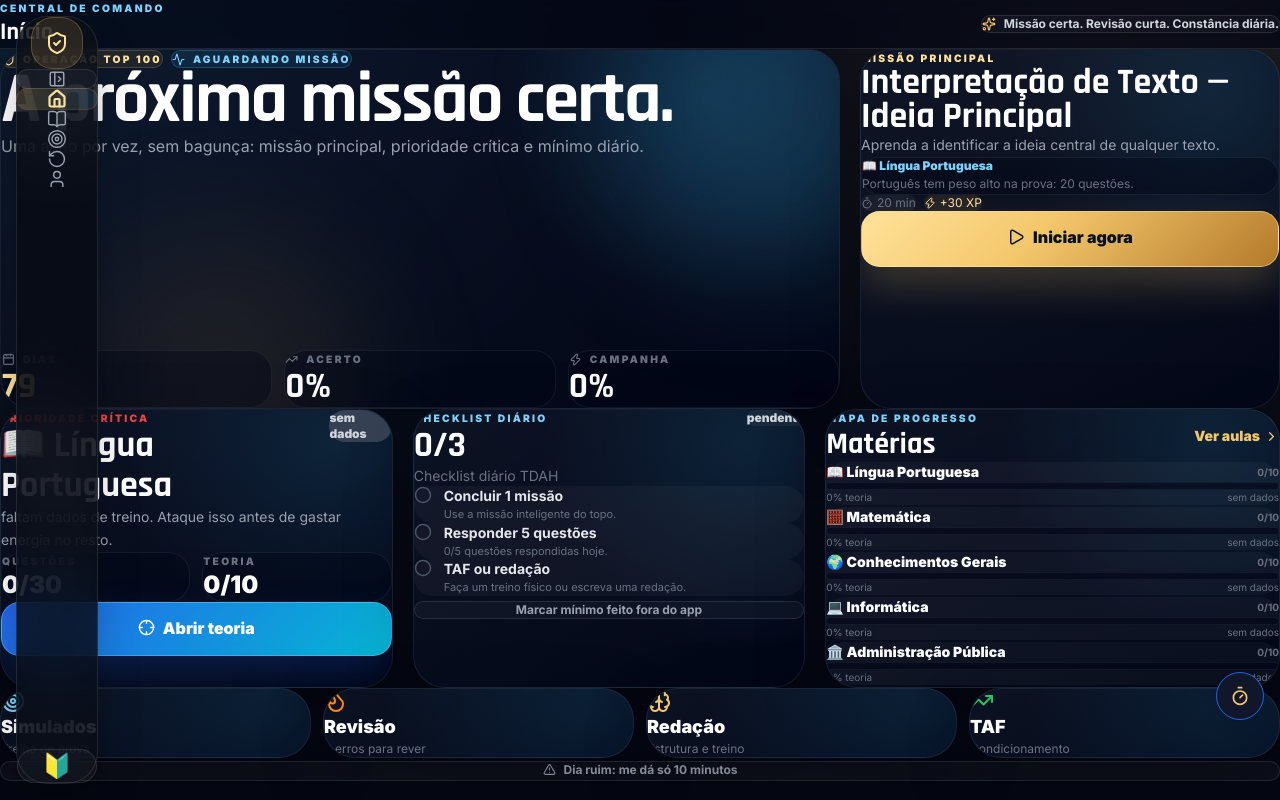
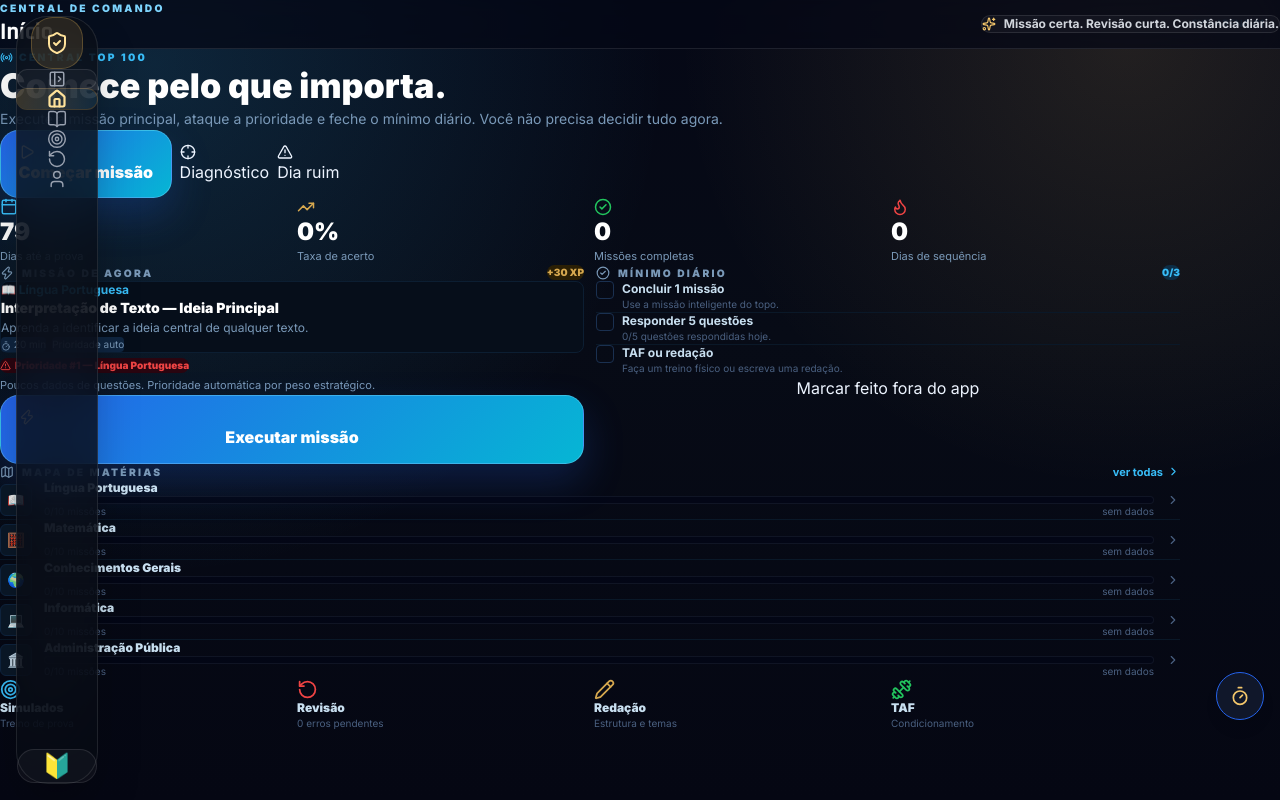
Before and after one commit to wesley956/pm26, a React (Vite) app: page / in a window 1280 px wide. Built offline with nearby package versions, Linux system fonts and the light colour scheme.

Commit message:
Adopt compact cyber admin dashboard style

```diff
--- a/src/components/Dashboard.tsx
+++ b/src/components/Dashboard.tsx
@@ -18,9 +18,12 @@ import {
   BookOpen,
   TrendingUp,
   Crosshair,
-  ShieldCheck,
-  Activity,
-  Brain,
+  Radio,
+  Map,
+  RotateCcw,
+  Pencil,
+  Dumbbell,
+  HelpCircle,
 } from 'lucide-react';
 
 export default function Dashboard({ onNavigate }: { onNavigate: (tab: string, data?: any) => void }) {
@@ -56,10 +59,10 @@ export default function Dashboard({ onNavigate }: { onNavigate: (tab: string, da
     const priorityScore = lowPracticePenalty + lowAccuracyPenalty + missionPenalty + strategicWeight;
 
     const reason =
-      total < 5 ? 'faltam dados de treino' :
-      pct < 60 ? 'acerto baixo para top 100' :
-      missionProgress < sub.missions.length ? 'teoria premium pendente' :
-      'manter revisão';
+      total < 5 ? 'Poucos dados de questões. Prioridade automática por peso estratégico.' :
+      pct < 60 ? 'Acerto baixo para top 100. Reforce teoria e questões.' :
+      missionProgress < sub.missions.length ? 'Teoria premium ainda precisa ser concluída.' :
+      'Manter revisão curta para não perder desempenho.';
 
     const action =
       missionProgress < sub.missions.length ? 'Abrir teoria' :
@@ -73,8 +76,6 @@ export default function Dashboard({ onNavigate }: { onNavigate: (tab: string, da
 
   const today = new Date().toISOString().slice(0, 10);
   const studiedToday = profile.lastStudyDate === today;
-  const totalMissions = subjects.reduce((sum, sub) => sum + sub.missions.length, 0);
-  const campaignPct = Math.round((completedCount / totalMissions) * 100);
 
   const navigateToAction = (useBadDayMode = false) => {
     const action = useBadDayMode
@@ -97,201 +98,158 @@ export default function Dashboard({ onNavigate }: { onNavigate: (tab: string, da
   };
 
   return (
-    <div className="space-y-5">
-      <section className="grid gap-5 xl:grid-cols-[minmax(0,1.6fr)_minmax(360px,0.8fr)]">
-        <div className="bento-card min-h-[360px] p-5 md:p-7">
-          <div className="absolute -right-24 -top-24 h-80 w-80 rounded-full bg-pm-400/18 blur-3xl" />
-          <div className="absolute -bottom-28 left-20 h-72 w-72 rounded-full bg-gold-500/10 blur-3xl" />
+    <div className="mx-auto max-w-[1180px] space-y-3">
+      <section className="cyber-card p-5">
+        <div className="absolute right-4 top-4 hidden text-[10px] text-pm-400/50 counter md:block">SYS-ARENA-01</div>
 
-          <div className="relative flex h-full flex-col justify-between gap-8">
-            <div>
-              <div className="mb-5 flex flex-wrap items-center gap-2">
-                <span className="inline-flex items-center gap-2 rounded-full border border-gold-500/24 bg-gold-500/10 px-3 py-1 kicker text-gold-300">
-                  <ShieldCheck size={13} />
-                  Operação Top 100
-                </span>
+        <div className="mb-2 flex items-center gap-1.5 kicker text-pm-400">
+          <Radio size={13} />
+          Central Top 100
+        </div>
 
-                <span className={`inline-flex items-center gap-2 rounded-full border px-3 py-1 kicker ${
-                  studiedToday ? 'border-success/30 bg-success/10 text-success' : 'border-pm-400/25 bg-pm-400/10 text-pm-300'
-                }`}>
-                  <Activity size={13} />
-                  {studiedToday ? 'mínimo iniciado' : 'aguardando missão'}
+        <h1 className="max-w-2xl text-[28px] font-black leading-tight text-white md:text-[34px]">
+          {studiedToday ? 'Missão em andamento.' : 'Comece pelo que importa.'}
+        </h1>
+
+        <p className="mt-2 max-w-3xl text-[13px] leading-relaxed text-[#7a99b8] md:text-sm">
+          Execute a missão principal, ataque a prioridade e feche o mínimo diário. Você não precisa decidir tudo agora.
+        </p>
+
+        <div className="mt-4 flex flex-wrap gap-2">
+          <button className="btn-primary" onClick={() => navigateToAction(false)}>
+            <Play size={16} />
+            Começar missão
+          </button>
+          <button className="btn-ghost" onClick={() => onNavigate('profile')}>
+            <Crosshair size={16} />
+            Diagnóstico
+          </button>
+          {!studiedToday && (
+            <button className="btn-ghost hover:!border-danger hover:!text-danger" onClick={() => navigateToAction(true)}>
+              <AlertTriangle size={16} />
+              Dia ruim
+            </button>
+          )}
+        </div>
+      </section>
+
+      <section className="grid gap-2 md:grid-cols-4">
+        <div className="cyber-card p-3">
+          <Calendar size={18} className="mb-2 text-pm-400" />
+          <p className="counter text-2xl font-black text-white">{deadline.daysLeft}</p>
+          <p className="text-[11px] text-[#7a99b8]">Dias até a prova</p>
+        </div>
+        <div className="cyber-card p-3">
+          <TrendingUp size={18} className="mb-2 text-gold-500" />
+          <p className="counter text-2xl font-black text-white">{accuracy}%</p>
+          <p className="text-[11px] text-[#7a99b8]">Taxa de acerto</p>
+        </div>
+        <div className="cyber-card p-3">
+          <CheckCircle2 size={18} className="mb-2 text-success" />
+          <p className="counter text-2xl font-black text-white">{completedCount}</p>
+          <p className="text-[11px] text-[#7a99b8]">Missões completas</p>
+        </div>
+        <div className="cyber-card p-3">
+          <Flame size={18} className="mb-2 text-danger" />
+          <p className="counter text-2xl font-black text-white">{profile.streak}</p>
+          <p className="text-[11px] text-[#7a99b8]">Dias de sequência</p>
+        </div>
+      </section>
+
+      <section className="grid gap-3 lg:grid-cols-2">
+        <div className="panel">
+          <div className="mb-3 flex items-center justify-between">
+            <div className="flex items-center gap-2 kicker text-[#7a99b8]">
+              <Zap size={14} />
+              Missão de agora
+            </div>
+            <span className="rounded-full bg-[#2a1f05] px-2 py-1 text-[10px] font-black text-gold-500 counter">
+              +{smartAction.xpReward} XP
             </span>
           </div>
 
-              <h1 className="max-w-4xl font-[Rajdhani,sans-serif] text-5xl font-black leading-[0.9] tracking-tight text-white md:text-7xl">
-                {studiedToday ? 'Mantenha o avanço.' : 'A próxima missão certa.'}
-              </h1>
+          <div className="mb-3 rounded-lg border border-[#0c1e32] bg-[#060e1a] p-3">
+            <p className="mb-1 text-xs font-bold text-pm-400">{smartAction.subjectIcon} {smartAction.subjectLabel}</p>
+            <p className="text-sm font-black text-white">{smartAction.title}</p>
+            <p className="mt-1 text-xs leading-relaxed text-[#7a99b8]">{smartAction.summary}</p>
 
-              <p className="mt-5 max-w-2xl text-base leading-relaxed text-gray-400">
-                Uma ação por vez, sem bagunça: missão principal, prioridade crítica e mínimo diário.
-              </p>
-            </div>
-
-            <div className="grid gap-3 md:grid-cols-3">
-              <div className="soft-panel p-4">
-                <p className="flex items-center gap-2 kicker text-gray-500">
-                  <Calendar size={13} /> Dias
-                </p>
-                <p className="mt-2 font-[Rajdhani,sans-serif] text-4xl font-black text-gold-300">{deadline.daysLeft}</p>
-              </div>
-
-              <div className="soft-panel p-4">
-                <p className="flex items-center gap-2 kicker text-gray-500">
-                  <TrendingUp size={13} /> Acerto
-                </p>
-                <p className="mt-2 font-[Rajdhani,sans-serif] text-4xl font-black text-white">{accuracy}%</p>
-              </div>
-
-              <div className="soft-panel p-4">
-                <p className="flex items-center gap-2 kicker text-gray-500">
-                  <Zap size={13} /> Campanha
-                </p>
-                <p className="mt-2 font-[Rajdhani,sans-serif] text-4xl font-black text-white">{campaignPct}%</p>
-              </div>
-            </div>
+            <div className="mt-2 flex flex-wrap gap-1.5">
+              <span className="rounded bg-[#0f2540] px-2 py-1 text-[10px] text-[#7a99b8] counter">
+                <Timer size={10} className="mr-1 inline" /> {smartAction.minutes} min
+              </span>
+              <span className="rounded bg-[#0f2540] px-2 py-1 text-[10px] text-[#7a99b8] counter">
+                Prioridade auto
+              </span>
             </div>
           </div>
 
-        <div className="bento-card p-5">
-          <p className="kicker text-gold-300">Missão principal</p>
+          {topPriority && (
+            <>
+              <div className="mb-1 inline-flex items-center gap-1 rounded-full bg-[#2a0510] px-2 py-1 text-[10px] font-black text-danger counter">
+                <AlertTriangle size={11} />
+                Prioridade #1 — {topPriority.name}
+              </div>
+              <p className="mb-3 text-[11px] leading-relaxed text-[#7a99b8]">{topPriority.reason}</p>
+            </>
+          )}
 
-          <h2 className="mt-4 font-[Rajdhani,sans-serif] text-4xl font-black leading-[0.95] text-white">
-            {smartAction.title}
-          </h2>
-
-          <p className="mt-3 text-sm leading-relaxed text-gray-400">{smartAction.summary}</p>
-
-          <div className="soft-panel mt-5 p-4">
-            <p className="text-xs font-black text-pm-300">
-              {smartAction.subjectIcon ? `${smartAction.subjectIcon} ` : '🧭 '}
-              {smartAction.subjectLabel ?? 'Plano automático'}
-            </p>
-            <p className="mt-2 text-xs leading-relaxed text-gray-500">{smartAction.reason}</p>
+          <button className="btn-primary w-full" onClick={() => navigateToAction(false)}>
+            <Zap size={16} />
+            Executar missão
+          </button>
         </div>
 
-          <div className="mt-5 flex flex-wrap items-center gap-2 text-xs text-gray-500">
-            <span className="inline-flex items-center gap-1 rounded-full bg-white/[0.05] px-3 py-1">
-              <Timer size={12} /> {smartAction.minutes} min
-            </span>
-            <span className="inline-flex items-center gap-1 rounded-full bg-gold-500/10 px-3 py-1 text-gold-300">
-              <Zap size={12} /> +{smartAction.xpReward} XP
+        <div className="panel">
+          <div className="mb-3 flex items-center justify-between">
+            <div className="flex items-center gap-2 kicker text-[#7a99b8]">
+              <CheckCircle2 size={14} />
+              Mínimo diário
+            </div>
+            <span className="rounded-full bg-[#0d2d45] px-2 py-1 text-[10px] font-black text-pm-400 counter">
+              {dailyChecklist.completedCount}/{dailyChecklist.totalCount}
             </span>
           </div>
 
-          <button onClick={() => navigateToAction(false)} className="btn-gold mt-6 w-full">
-            <span className="inline-flex items-center justify-center gap-2">
-              <Play size={18} />
-              Iniciar agora
-            </span>
-          </button>
-        </div>
-      </section>
-
-      <section className="grid gap-5 xl:grid-cols-[0.95fr_0.95fr_1.1fr]">
-        {topPriority && (
-          <div className="bento-card p-5">
-            <div className="flex items-start justify-between gap-3">
           <div>
-                <p className="kicker text-danger">Prioridade crítica</p>
-                <h2 className="mt-3 font-[Rajdhani,sans-serif] text-4xl font-black text-white">
-                  {topPriority.icon} {topPriority.name}
-                </h2>
+            {dailyChecklist.items.map(item => (
+              <div key={item.id} className="flex items-start gap-2 border-b border-[#0a1828] py-2 last:border-b-0">
+                <div className={`mt-0.5 flex h-[18px] w-[18px] shrink-0 items-center justify-center rounded border ${
+                  item.done ? 'border-success bg-success' : 'border-[#1a3050]'
+                }`}>
+                  {item.done && <CheckCircle2 size={12} className="text-[#04080f]" />}
                 </div>
 
-              <span className={`rounded-full px-3 py-1 text-xs font-black ${
-                topPriority.total === 0 ? 'bg-gray-700 text-gray-300' :
-                topPriority.pct >= 75 ? 'bg-success/15 text-success' :
-                topPriority.pct >= 60 ? 'bg-gold-500/15 text-gold-400' :
-                'bg-danger/15 text-danger'
-              }`}>
-                {topPriority.total > 0 ? `${topPriority.pct}%` : 'sem dados'}
-              </span>
-            </div>
-
-            <p className="mt-3 text-sm leading-relaxed text-gray-400">
-              {topPriority.reason}. Ataque isso antes de gastar energia no resto.
-            </p>
-
-            <div className="mt-5 grid grid-cols-2 gap-3">
-              <div className="soft-panel p-4">
-                <p className="kicker text-gray-500">Questões</p>
-                <p className="mt-1 text-2xl font-black text-white">{topPriority.total}/{topPriority.questionCount}</p>
-              </div>
-
-              <div className="soft-panel p-4">
-                <p className="kicker text-gray-500">Teoria</p>
-                <p className="mt-1 text-2xl font-black text-white">{topPriority.missionProgress}/{topPriority.missions.length}</p>
-              </div>
-            </div>
-
-            <button onClick={() => onNavigate('subject', { subjectId: topPriority.id })} className="btn-primary mt-5 w-full">
-              <span className="inline-flex items-center justify-center gap-2">
-                <Crosshair size={17} />
-                {topPriority.action}
-              </span>
-            </button>
-          </div>
-        )}
-
-        <div className="bento-card p-5">
-          <div className="flex items-start justify-between gap-3">
                 <div>
-              <p className="kicker text-pm-300">Checklist diário</p>
-              <h2 className="mt-3 font-[Rajdhani,sans-serif] text-4xl font-black text-white">
-                {dailyChecklist.completedCount}/{dailyChecklist.totalCount}
-              </h2>
-            </div>
-
-            <span className={`rounded-full px-3 py-1 text-xs font-black ${
-              dailyChecklist.isComplete ? 'bg-success/15 text-success' : 'bg-white/5 text-gray-300'
-            }`}>
-              {dailyChecklist.isComplete ? 'feito' : 'pendente'}
-            </span>
-          </div>
-
-          <p className="mt-2 text-sm text-gray-500">{dailyChecklist.title}</p>
-
-          <div className="mt-5 space-y-2">
-            {dailyChecklist.items.map(item => (
-              <div key={item.id} className="flex items-start gap-3 rounded-[1.25rem] bg-white/[0.035] p-3">
-                {item.done ? (
-                  <CheckCircle2 size={18} className="mt-0.5 shrink-0 text-success" />
-                ) : (
-                  <Circle size={18} className="mt-0.5 shrink-0 text-gray-600" />
-                )}
-
-                <div>
-                  <p className={`text-sm font-bold ${item.done ? 'text-gray-500 line-through' : 'text-gray-200'}`}>
+                  <p className={`text-xs font-bold ${item.done ? 'text-[#4a6080] line-through' : 'text-[#c8dff0]'}`}>
                     {item.label}
                   </p>
-                  <p className="text-[11px] text-gray-500">{item.hint}</p>
+                  <p className="mt-0.5 text-[10px] text-[#4a6080] counter">{item.hint}</p>
                 </div>
               </div>
             ))}
           </div>
 
           {!dailyChecklist.isComplete && (
-            <button onClick={markDailyMinimumDone} className="mt-5 w-full rounded-[1.25rem] border border-white/10 bg-white/[0.035] py-3 text-xs font-bold text-gray-400 hover:text-gold-400">
-              Marcar mínimo feito fora do app
+            <button className="btn-ghost mt-3 w-full" onClick={markDailyMinimumDone}>
+              Marcar feito fora do app
             </button>
           )}
         </div>
+      </section>
 
-        <div className="bento-card p-5">
-          <div className="mb-4 flex items-center justify-between gap-3">
-            <div>
-              <p className="kicker text-pm-300">Mapa de progresso</p>
-              <h2 className="mt-1 font-[Rajdhani,sans-serif] text-3xl font-black text-white">Matérias</h2>
+      <section className="panel">
+        <div className="mb-3 flex items-center justify-between">
+          <div className="flex items-center gap-2 kicker text-[#7a99b8]">
+            <Map size={14} />
+            Mapa de matérias
           </div>
-
-            <button onClick={() => onNavigate('subjects')} className="inline-flex items-center gap-1 text-sm font-black text-gold-400 hover:text-gold-300">
-              Ver aulas
-              <ChevronRight size={15} />
+          <button className="flex items-center gap-1 text-[11px] font-bold text-pm-400 counter" onClick={() => onNavigate('subjects')}>
+            ver todas
+            <ChevronRight size={13} />
           </button>
         </div>
 
-          <div className="space-y-3">
+        <div>
           {subjects.map(sub => {
             const prog = getSubjectProgress(sub.id, profile.completedMissions);
             const pct = Math.round((prog / sub.missions.length) * 100);
@@ -301,62 +259,55 @@ export default function Dashboard({ onNavigate }: { onNavigate: (tab: string, da
               <button
                 key={sub.id}
                 onClick={() => onNavigate('subject', { subjectId: sub.id })}
-                  className="w-full rounded-[1.2rem] bg-white/[0.035] p-3 text-left transition hover:bg-white/[0.055]"
+                className="flex w-full items-center gap-3 border-b border-[#0a1828] py-2.5 text-left transition hover:pl-1 last:border-b-0"
               >
-                  <div className="flex items-center justify-between gap-2">
-                    <p className="text-sm font-black text-white">{sub.icon} {sub.name}</p>
-                    <span className="text-[10px] font-bold text-gray-500">{prog}/{sub.missions.length}</span>
+                <div className="flex h-8 w-8 shrink-0 items-center justify-center rounded-md border border-[#0f2540] bg-[#0a1828] text-sm">
+                  {sub.icon}
                 </div>
 
-                  <div className="progress-bar mt-2 h-[6px]">
+                <div className="min-w-0 flex-1">
+                  <p className="text-xs font-black text-[#c8dff0]">{sub.name}</p>
+                  <div className="progress-bar mt-1">
                     <div className="progress-bar-fill" style={{ width: `${pct}%`, background: sub.color }} />
                   </div>
+                  <div className="mt-1 flex justify-between text-[10px] text-[#4a6080] counter">
+                    <span>{prog}/{sub.missions.length} missões</span>
+                    <span>{stat?.total ? `${stat.pct}% acerto` : 'sem dados'}</span>
+                  </div>
+                </div>
 
-                  <div className="mt-1 flex justify-between text-[10px] text-gray-500">
-                    <span>{pct}% teoria</span>
-                    <span>{stat?.total ? `${stat.pct}% questões` : 'sem dados'}</span>
-                  </div>
+                <ChevronRight size={14} className="text-[#4a6080]" />
               </button>
             );
           })}
         </div>
-        </div>
       </section>
 
-      <section className="grid gap-3 sm:grid-cols-2 xl:grid-cols-4">
-        <button onClick={() => onNavigate('simulados')} className="bento-card p-5 text-left">
-          <Target size={24} className="mb-4 text-pm-300" />
-          <p className="text-lg font-black text-white">Simulados</p>
-          <p className="mt-1 text-xs text-gray-500">Treino de prova</p>
+      <section className="grid gap-2 md:grid-cols-4">
+        <button className="cyber-card p-3 text-left hover:!border-[#1a3a60]" onClick={() => onNavigate('simulados')}>
+          <Target size={21} className="mb-2 text-pm-400" />
+          <p className="text-xs font-black text-[#c8dff0]">Simulados</p>
+          <p className="text-[10px] text-[#4a6080]">Treino de prova</p>
         </button>
 
-        <button onClick={() => onNavigate('review')} className="bento-card p-5 text-left">
-          <Flame size={24} className="mb-4 text-orange-400" />
-          <p className="text-lg font-black text-white">Revisão</p>
-          <p className="mt-1 text-xs text-gray-500">{profile.wrongQuestions.length} erros para rever</p>
+        <button className="cyber-card p-3 text-left hover:!border-[#1a3a60]" onClick={() => onNavigate('review')}>
+          <RotateCcw size={21} className="mb-2 text-danger" />
+          <p className="text-xs font-black text-[#c8dff0]">Revisão</p>
+          <p className="text-[10px] text-[#4a6080]">{profile.wrongQuestions.length} erros pendentes</p>
         </button>
 
-        <button onClick={() => onNavigate('essay')} className="bento-card p-5 text-left">
-          <Brain size={24} className="mb-4 text-gold-400" />
-          <p className="text-lg font-black text-white">Redação</p>
-          <p className="mt-1 text-xs text-gray-500">Estrutura e treino</p>
+        <button className="cyber-card p-3 text-left hover:!border-[#1a3a60]" onClick={() => onNavigate('essay')}>
+          <Pencil size={21} className="mb-2 text-gold-500" />
+          <p className="text-xs font-black text-[#c8dff0]">Redação</p>
+          <p className="text-[10px] text-[#4a6080]">Estrutura e temas</p>
         </button>
 
-        <button onClick={() => onNavigate('taf')} className="bento-card p-5 text-left">
-          <TrendingUp size={24} className="mb-4 text-success" />
-          <p className="text-lg font-black text-white">TAF</p>
-          <p className="mt-1 text-xs text-gray-500">Condicionamento</p>
+        <button className="cyber-card p-3 text-left hover:!border-[#1a3a60]" onClick={() => onNavigate('taf')}>
+          <Dumbbell size={21} className="mb-2 text-success" />
+          <p className="text-xs font-black text-[#c8dff0]">TAF</p>
+          <p className="text-[10px] text-[#4a6080]">Condicionamento</p>
         </button>
       </section>
-
-      {!studiedToday && (
-        <button onClick={() => navigateToAction(true)} className="w-full rounded-[1.35rem] border border-white/10 bg-white/[0.035] py-3 text-center text-xs font-bold text-gray-400 hover:text-gold-400">
-          <span className="inline-flex items-center justify-center gap-2">
-            <AlertTriangle size={13} />
-            Dia ruim: me dá só 10 minutos
-          </span>
-        </button>
-      )}
     </div>
   );
 }
```
Lines whose indentation alone changed are shown as unchanged.
